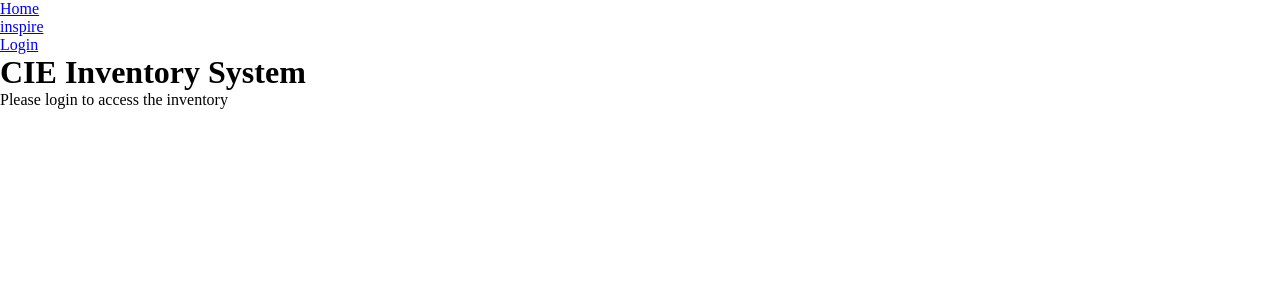
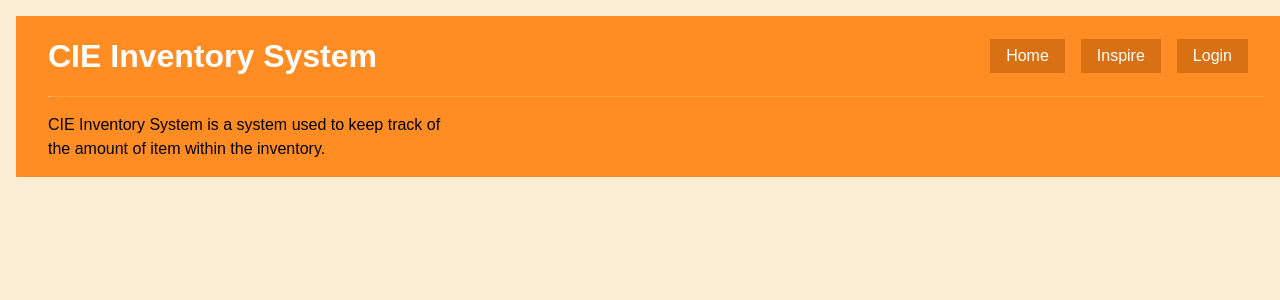
Before and after one commit to matthewjmc/SmartInventory, a Nuxt app in the folder Inventory/: page / in a window 1280 px wide. Shown: the top 300 px of the page. Built offline with nearby package versions, Linux system fonts and the light colour scheme.

Commit message:
Image +Simple Navigation

```diff
--- a/Inventory/components/AppHeader.vue
+++ b/Inventory/components/AppHeader.vue
@@ -2,16 +2,17 @@
 
 
 <template>
-    <header class="head">
+    <header class = 'header'>
+        <h1 class = 'title'> CIE Inventory System </h1>
         <ul>
             <li>
                 <nuxt-link to='/'>Home</nuxt-link>
             </li>
             <li>
-                <nuxt-link to='/inspire'>inspire</nuxt-link>
+                <nuxt-link to='/inspire'>Inspire</nuxt-link>
             </li>
             <li>
-                <nuxt-link to='/Login'>Login</nuxt-link>
+                <nuxt-link to='/login'>Login</nuxt-link>
             </li>
         </ul>
     </header>
@@ -33,17 +34,24 @@
         border-bottom: 1px dotted #ccc;
     }
     .header .title {
-        font-size: 3rem;
-        color: #526488;
+        font-size: 2rem;
+        color: #ffffff;
     }
     .header ul{
         display: flex;
     }
     .header a{
         display: inline-block;
-        background: #333;
+        background: #D77113;
         color: #fff;
         padding: 0.3rem 1rem;
-        margin-right: 0.5rem;
+        margin-right: 1rem;
     }
+    .container {
+        max-width: 2200px;
+        margin: 1rem;
+        overflow: hidden;
+        padding: 1rem 2rem;
+        background: #ff8d24;
+        }
 </style>
--- a/Inventory/layouts/default.vue
+++ b/Inventory/layouts/default.vue
@@ -1,5 +1,5 @@
 <template>
-  <div>
+  <div class='container'>
       <AppHeader/>
         <nuxt />
   </div>
@@ -17,6 +17,24 @@ export default {
 </script>
 
 <style>
+* {
+  box-sizing: border-box;
+  margin: 0;
+  padding: 0;
+}
 
+body {
+ font-family: Arial, Helvetica, sans-serif;
+ font-size: 1rem;
+ line-height: 1.5;
+ background: #fbeed4;
+}
+a {
+  color: #666;
+  text-decoration: none;
+}
+ul{
+  list-style: none;
+}
 
 </style>
--- a/Inventory/pages/Login/index.vue
+++ b/Inventory/pages/Login/index.vue
@@ -1,19 +1,20 @@
+
 <template>
     <div>
-        <h1>
-        CIE Inventory System
-        </h1>
-        <p>
-            Please login to access the system.
-        </p>
+        <img src='~/assets/CIElogo.svg'>
     </div>
 </template>
+
+
+
+
+
 
 <script>
     export default {
         head(){
             return{
-            title: 'Homepage',
+            title: 'Login Page',
             meta: [
                 { hid: 'description',
                 name: 'description',
@@ -24,3 +25,12 @@
         }
     }
 </script>
+
+<style>
+img {
+  display: block;
+  margin-left: auto;
+  margin-right: auto;
+  width: 10%;
+}
+</style>
--- a/Inventory/pages/index.vue
+++ b/Inventory/pages/index.vue
@@ -1,9 +1,11 @@
 <template>
   <div>
-    <h1> CIE Inventory System </h1>
-    <p> Please login to access the inventory </p>
-
-
+    <p>
+      CIE Inventory System is a system used to keep track of
+    </p>
+    <p>
+      the amount of item within the inventory.
+    </p>
   </div>
 </template>
 
@@ -11,7 +13,7 @@
 export default {
   head(){
     return{
-      title: 'CIE',
+      title: 'Homepage',
       meta: [
         { hid: 'description',
           name: 'description',
```
Also changed, not shown: Inventory/assets/CIElogo.svg (renamed from Inventory/components/CIE logo.svg), Inventory/assets/Logo.vue (renamed from Inventory/components/Logo.vue).
